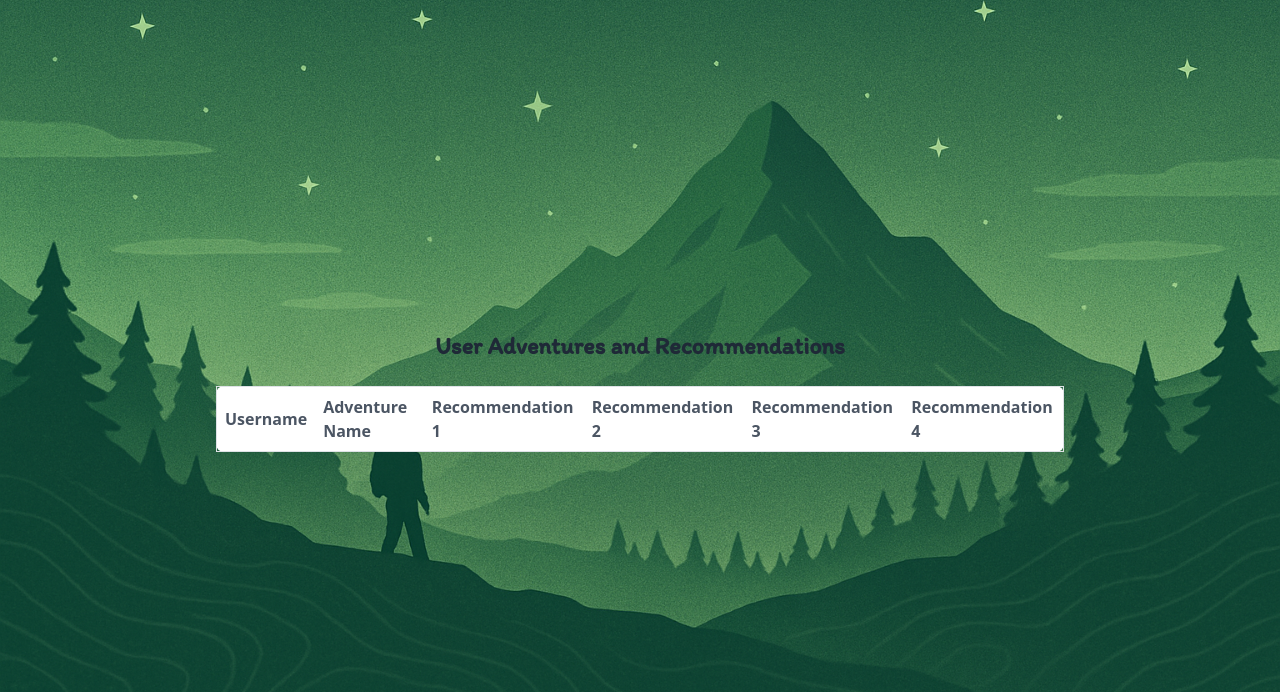
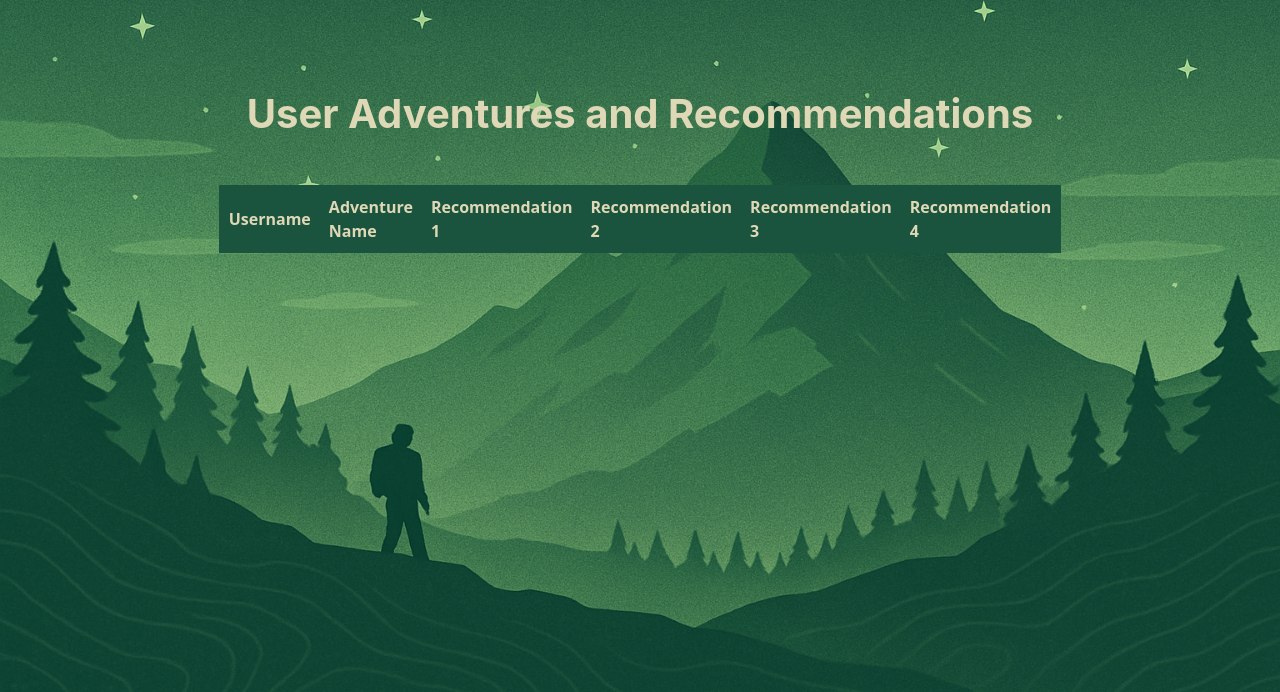
Before and after one commit to lou-chan03/CITS3403_Explorate_2025, a Flask app: page /friendView in a window 1280 px wide. Shown: the part 109-801 px from the top of the page. Run offline with Flask 3, Linux system fonts and the light colour scheme; the visitor is signed in with stand-in values (Sample User, id 1); data comes from the database, SQL or seed files in the repository; both versions use the stored data as it was after the commit; data that the repository does not hold is empty; some libraries are stand-ins or nearby versions.

Commit message:
Updated shared trips

```diff
--- /dev/null
+++ b/Explorate/static/css/shareview.css
@@ -0,0 +1,35 @@
+h1 {
+    font-size: 2.5rem;       /* Bigger text */
+    font-weight: 700;        /* Bold */
+    color: #DFD8B6;          /* Optional: green text */
+    margin-top: 1.1rem ;
+    text-align: center;
+    font-family: 'Inter', sans-serif;
+    padding: 5.1rem;
+  }
+
+.custom-table {
+    width: 80%;              /* Smaller width so it doesn't fill full width */
+    margin-left: auto;       /* Center horizontally */
+    margin-right: auto;
+    border-collapse: collapse;
+    border: 2px solid #1B543E;
+    background-color: #DFD8B6;
+    color: #2f855a;
+    margin-bottom: 50.1rem;
+  }
+
+  .custom-table thead th {
+    background-color: #1B543E;
+    color: #DFD8B6;
+    border: 2px solid #1B543E;
+    padding: 8px;
+    text-align: left;
+  }
+
+  .custom-table tbody td {
+    background-color: #DFD8B6;
+    color: #1B543E;
+    border: 2px solid #DFD8B6;
+    padding: 8px;
+  }
--- a/Explorate/templates/base.html
+++ b/Explorate/templates/base.html
@@ -64,8 +64,9 @@
 
 
     <section class="main-content">
-        <h1>Your Ideal Adventure Awaits You!!!</h1>
-        <button onclick="redirect()" id="loginPage">Find Adventure</button>
+        <h1>Your ideal adventure awaits you!</h1>
+        <h2> Enter your preferences and find your ideal vacation in the beautiful states of Australia! Share with friends and invite them to trips!</h2>
+        <button onclick="redirect()" id="loginPage">Get Started</button>
     </section>
 
         <!-- The bobdy of the pages -->
--- a/Explorate/templates/shareView.html
+++ b/Explorate/templates/shareView.html
@@ -1,12 +1,18 @@
 {% extends "base.html"%}
-{% block title%}DataEntry{% endblock%}
+{% block title%}Shared Trips{% endblock%}
 {% block content%}
+
+{% block head %}
+<link rel="stylesheet" href="{{ url_for('static', filename='css/shareview.css') }}">
+{% endblock %}
+
+<h1 class="text-center">User Adventures and Recommendations</h1>
 
 <div class="flex items-center justify-center min-h-screen py-8">
     <div class="max-w-4xl w-full mx-auto px-4 sm:px-6 lg:px-8">
-        <h1 class="text-2xl font-bold text-gray-800 mb-6 text-center">User Adventures and Recommendations</h1>
+
         <div class="overflow-hidden">
-            <table class="table-auto w-full bg-white border border-gray-300 rounded-lg">
+            <table class="table-auto w-full custom-table">
                 <thead>
                     <tr>
                         <th class="py-2 px-2 border-b text-left text-gray-600 font-semibold">Username</th>
```
Also changed, not shown: instance/explorate.db.
